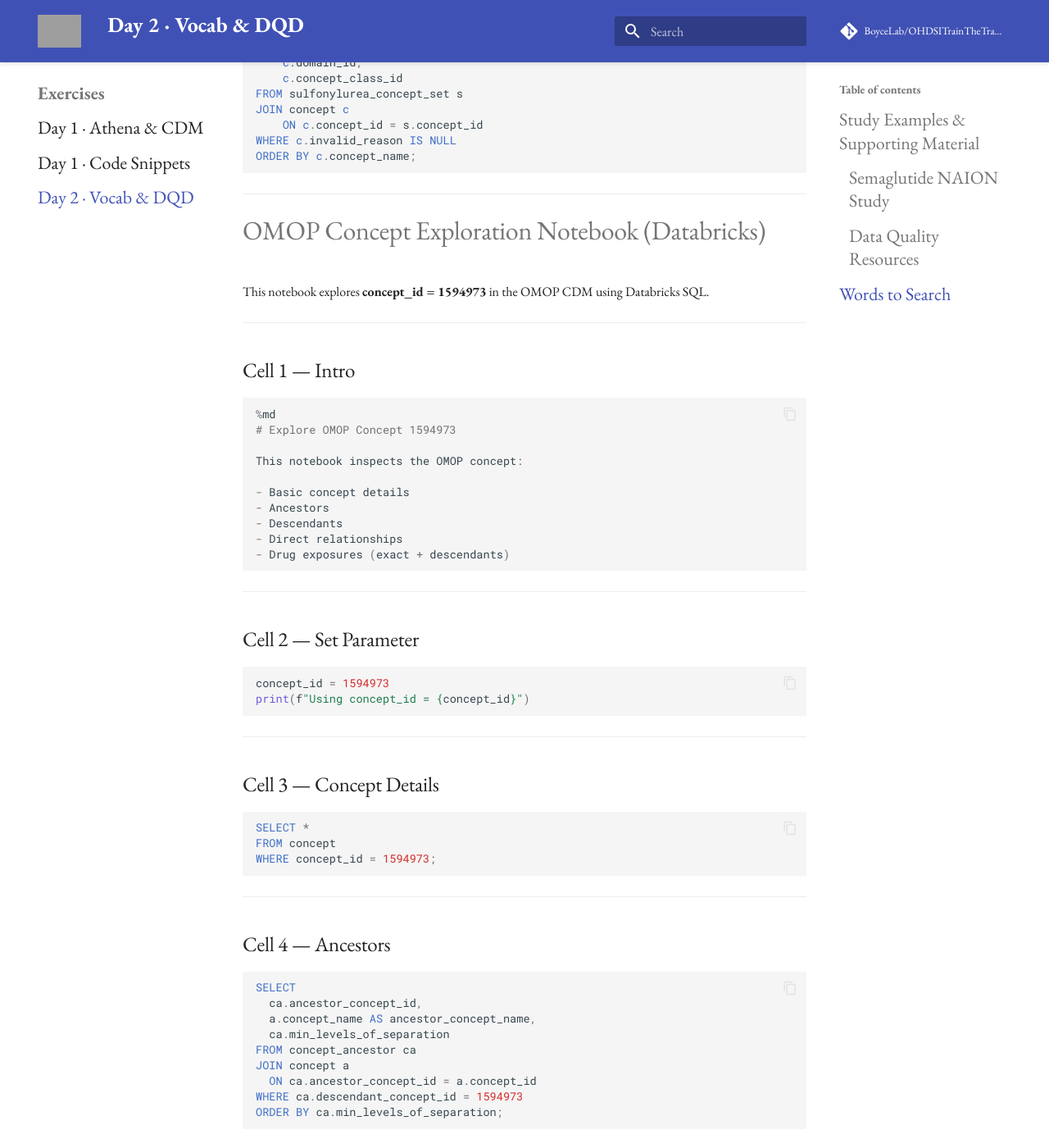
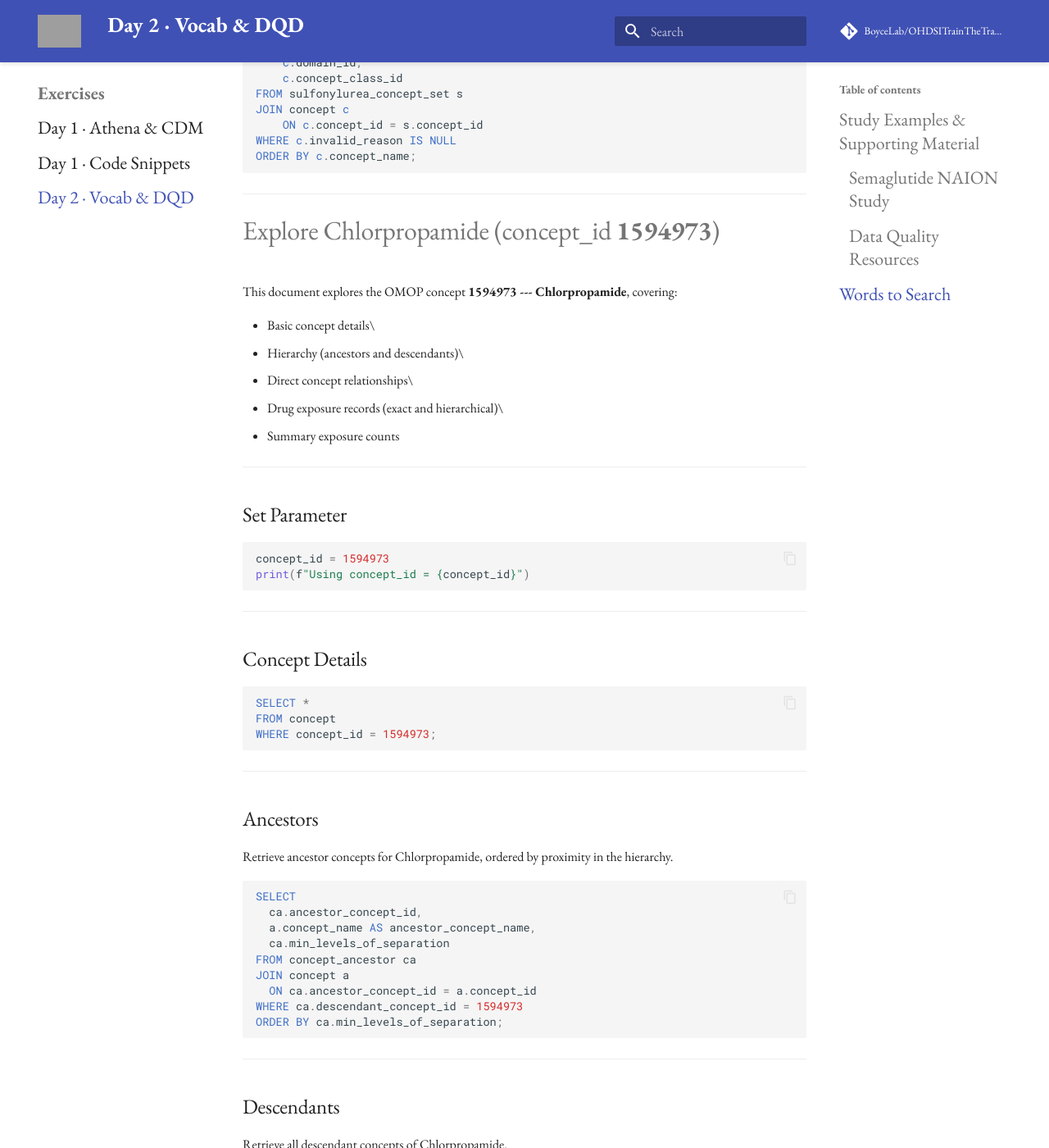
Before and after one commit to BoyceLab/OHDSITrainTheTrainer-6WK, an MkDocs documentation site: the page built from docs/exercises/day-02-vocab-dqd.md, in a window 1280 px wide and 1400 px high, scrolled down 1364 px. Shown: the whole window at 82% size. Built offline with MkDocs 1.6.1 and Material for MkDocs 9.7.7, drawn with Linux system fonts in a browser that asks for light colours; comment, search, counter and statistics services are not loaded; some of the changed text lies outside the part shown; grey boxes are pictures that could not be loaded.

Commit message:
Update day-02-vocab-dqd.md

````diff
--- a/docs/exercises/day-02-vocab-dqd.md
+++ b/docs/exercises/day-02-vocab-dqd.md
@@ -63,51 +63,44 @@ ORDER BY c.concept_name;
 
 ---
 
-# OMOP Concept Exploration Notebook (Databricks)
+# Explore Chlorpropamide (concept_id **1594973**)
 
-This notebook explores **concept_id = 1594973** in the OMOP CDM using Databricks SQL.
+This document explores the OMOP concept **1594973 --- Chlorpropamide**,
+covering:
 
----
+-   Basic concept details\
+-   Hierarchy (ancestors and descendants)\
+-   Direct concept relationships\
+-   Drug exposure records (exact and hierarchical)\
+-   Summary exposure counts
 
-## Cell 1 — Intro
+------------------------------------------------------------------------
 
-```python
-%md
-# Explore OMOP Concept 1594973
+## Set Parameter
 
-This notebook inspects the OMOP concept:
-
-- Basic concept details
-- Ancestors
-- Descendants
-- Direct relationships
-- Drug exposures (exact + descendants)
-```
-
----
-
-## Cell 2 — Set Parameter
-
-```python
+``` python
 concept_id = 1594973
 print(f"Using concept_id = {concept_id}")
 ```
 
----
+------------------------------------------------------------------------
 
-## Cell 3 — Concept Details
+## Concept Details
 
-```sql
+``` sql
 SELECT *
 FROM concept
 WHERE concept_id = 1594973;
 ```
 
----
+------------------------------------------------------------------------
 
-## Cell 4 — Ancestors
+## Ancestors
 
-```sql
+Retrieve ancestor concepts for Chlorpropamide, ordered by proximity in
+the hierarchy.
+
+``` sql
 SELECT
   ca.ancestor_concept_id,
   a.concept_name AS ancestor_concept_name,
@@ -119,11 +112,13 @@ WHERE ca.descendant_concept_id = 1594973
 ORDER BY ca.min_levels_of_separation;
 ```
 
----
+------------------------------------------------------------------------
 
-## Cell 5 — Descendants
+## Descendants
 
-```sql
+Retrieve all descendant concepts of Chlorpropamide.
+
+``` sql
 SELECT
   ca.descendant_concept_id,
   d.concept_name AS descendant_concept_name,
@@ -135,11 +130,14 @@ WHERE ca.ancestor_concept_id = 1594973
 ORDER BY ca.min_levels_of_separation, ca.descendant_concept_id;
 ```
 
----
+------------------------------------------------------------------------
 
-## Cell 6 — Direct Relationships
+## Direct Relationships
 
-```sql
+List all direct concept-to-concept relationships involving
+Chlorpropamide.
+
+``` sql
 SELECT
   cr.concept_id_1,
   c1.concept_name AS concept_1_name,
@@ -153,21 +151,21 @@ WHERE cr.concept_id_1 = 1594973
    OR cr.concept_id_2 = 1594973;
 ```
 
----
+------------------------------------------------------------------------
 
-## Cell 7 — Drug Exposures (Exact Only)
+## Drug Exposures --- Exact Match Only
 
-```sql
+``` sql
 SELECT *
 FROM drug_exposure
 WHERE drug_concept_id = 1594973;
 ```
 
----
+------------------------------------------------------------------------
 
-## Cell 8 — Drug Exposures (Concept + Descendants)
+## Drug Exposures --- Concept + Descendants
 
-```sql
+``` sql
 WITH concept_set AS (
   SELECT descendant_concept_id AS concept_id
   FROM concept_ancestor
@@ -182,11 +180,14 @@ JOIN concept_set cs
   ON de.drug_concept_id = cs.concept_id;
 ```
 
----
+------------------------------------------------------------------------
 
-## Cell 9 — Summary Counts
+## Summary Exposure Counts
 
-```sql
+Summaries of the number of drug exposures and unique persons exposed to
+each concept in the hierarchy.
+
+``` sql
 WITH concept_set AS (
   SELECT descendant_concept_id AS concept_id
   FROM concept_ancestor
@@ -208,6 +209,8 @@ JOIN concept c
 GROUP BY de.drug_concept_id, c.concept_name
 ORDER BY exposure_count DESC;
 ```
+
+------------------------------------------------------------------------
 
 ---
 
````
Also changed, not shown: other parts of docs/exercises/day-02-vocab-dqd.md (+7 -7 lines).
